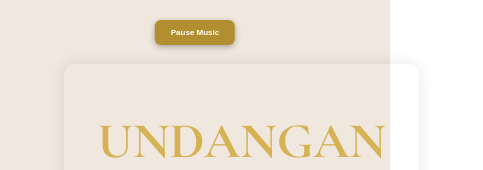
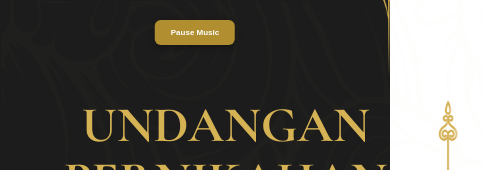
Before and after one commit to mrizqik29/web-undangan, a Vue app: page / in a window 390 px wide. Shown: the top 170 px of the page, 483 px wide, since content can reach past the window. Built offline with nearby package versions, Linux system fonts and the light colour scheme.

Commit message:
Test responsive HP

```diff
--- a/src/components/WeddingInvitation.vue
+++ b/src/components/WeddingInvitation.vue
@@ -215,21 +215,17 @@ function scrollToAcara() {
 <style scoped>
 @import url('https://fonts.googleapis.com/css2?family=Cormorant+Garamond:ital,wght@0,300..700;1,300..700&family=Great+Vibes&family=Poppins:ital,wght@0,100;0,200;0,300;0,400;0,500;0,600;0,700;0,800;0,900;1,100;1,200;1,300;1,400;1,500;1,600;1,700;1,800;1,900&display=swap');
 /* --- Container Utama --- */
-.invitation-container {
-  max-width: 600px;
-  font-family: 'Arial', sans-serif;
-  color: #1c3b2c;
-  background-color: #1c3b2c;
-  text-align: center;
+/* .invitation-container {
+  max-width: 780px;
+  left: 0.2rem;
   position: relative;
   z-index: 0;
   overflow: hidden;
-  border-radius: 10px;
-  box-shadow: 0 0 15px rgba(0,0,0,0.1);
-  background: transparent;
+  margin: auto;
+
 }
-/* 🌄 Background Pernikahan - Gunung & Gradasi Warna */
-.invitation-container::before {
+
+.invitation-container::before{
   content: "";
   position: fixed;
   top: 0;
@@ -240,7 +236,8 @@ function scrollToAcara() {
   background:
     linear-gradient(to bottom, #1C1C1C, #1C1C1C, #1C1C1C);
   background-repeat: no-repeat;
-}
+} */
+
 
 .bg-ataskanan {
   position: fixed;
@@ -251,7 +248,7 @@ function scrollToAcara() {
   z-index: 0;
   background-image: var(--bgataskanan);
   background-repeat: no-repeat;
-  background-position: 35rem 41rem;
+  background-position: 34.2rem 41rem;
   background-size: 300px auto ;
   transform: rotate(180deg);
 }
@@ -264,7 +261,7 @@ function scrollToAcara() {
   z-index: 0;
   background-image: var(--bgataskanan);
   background-repeat: no-repeat;
-  background-position: 35rem 41rem;
+  background-position: 35.5rem 41rem;
   background-size: 300px auto ;
   transform: scaleX(-1) rotate(180deg);
 }
@@ -277,7 +274,7 @@ function scrollToAcara() {
   z-index: 0;
   background-image: var(--bgataskanan);
   background-repeat: no-repeat;
-  background-position: 35rem 41rem;
+  background-position: 34.2rem 41rem;
   background-size: 300px auto ;
   transform: scaleX(-1);
 }
@@ -290,7 +287,7 @@ function scrollToAcara() {
   z-index: 0;
   background-image: var(--bgataskanan);
   background-repeat: no-repeat;
-  background-position: 35rem 41rem;
+  background-position: 35.5rem 41rem;
   background-size: 300px auto ;
 }
 .bg-tengah {
@@ -310,64 +307,17 @@ function scrollToAcara() {
 .background {
   position: fixed;
   top: 0;
-  left: 34.7rem;
+  left: 35.3rem;
   width: 48.7rem;
   height: 100rem;
   z-index: -2;
-  opacity: 1%;
+  opacity: 2%;
   background-image: var(--background);
   background-repeat: repeat;
   background-position: center rem;
   background-size: 100rem auto ;
 }
 
-
-/* Untuk responsif - memastikan konten tetap terlihat */
-@media (max-width: 600px) {
-  .invitation-container {
-    padding: 1rem;
-  }
-    .invitation-container::before {
- content: "";
-  position: fixed;
-  top: 0;
-  left: 0;
-  width: 100vw;
-  height: 100vh;
-  z-index: -2;
-  background:
-    var(--bawahkiri) no-repeat -6rem 33rem,
-    var(--bawahkanan) no-repeat 17rem 33rem,
-    var(--ataskiri) no-repeat -1rem -2rem,
-    var(--ataskanan) no-repeat 18rem -2rem,
-    linear-gradient(to bottom, #f0f8f4, #e9f3ed, #dbe9de);
-  background-size:
-    15rem,
-    15rem,
-    10rem,
-    10rem,
-    cover,
-    cover,
-    cover,
-    cover;
-  background-repeat: no-repeat;
-  }
-}
-.bird {
-  position: absolute;
-  top: 50px;
-  left: 50px;
-  width: 50rem;
-  opacity: 0.7;
-}
-.cloud-container {
-  position: fixed;
-  top: 10vh;
-  left: 0;
-  width: 100vw;
-  z-index: -2;
-  pointer-events: none;
-}
 
 .watermark {
   position: fixed;
@@ -418,20 +368,9 @@ function scrollToAcara() {
   background-color: #7a564a;
 }
 
-/* Responsif: tombol mengecil di layar kecil */
-@media (max-width: 500px) {
-  .music-control button {
-    padding: 8px 16px;
-    font-size: 8px;
-  }
-}
-
-
-
-
 
 /* --- ANIMASI --- */
-html {
+/* html {
     scroll-behavior: smooth;
 }
 .fade-in {
@@ -443,6 +382,148 @@ html {
 .fade-in.visible {
     opacity: 1;
     transform: translateY(0);
+} */
+
+
+/* Respnsive cuy */
+@media (max-width: 500px) {
+  .music-control button {
+    padding: 8px 16px;
+    font-size: 8px;
+  }
 }
 
+@media (max-width: 768px) {
+.invitation-container {
+  max-width: 900px;
+  left: 0rem;
+  position: relative;
+  z-index: 0;
+  overflow: hidden;
+  margin: auto;
+
+}
+
+.invitation-container::before {
+  content: "";
+  position: fixed;
+  top: 0;
+  left: 0;
+  width: 100%;
+  height: 100%;
+  z-index: -3;
+  background: linear-gradient(to bottom, #1C1C1C, #1C1C1C, #1C1C1C);
+  background-repeat: no-repeat;
+}
+.bg-ataskanan {
+  position: fixed;
+  top: 0;
+  right: 0;
+  width: 100vw;
+  height: 100vh;
+  z-index: 0;
+
+  background-image: var(--bgataskanan);
+  background-repeat: no-repeat;
+  background-position: -0.3rem 48rem;
+  background-size: 150px auto ;
+  transform: rotate(180deg);
+}
+.bg-ataskiri {
+  position: fixed;
+  top: 0;
+  right: 3.7rem;
+  width: 100vw;
+  height: 100vh;
+  z-index: 0;
+  background-image: var(--bgataskanan);
+  background-repeat: no-repeat;
+  background-position: 1rem 48.1rem;
+  background-size: 150px auto ;
+  transform: scaleX(-1) rotate(180deg);
+}
+.bg-bawahkanan {
+  position: fixed;
+  top: 5.4rem;
+  right: -2.5rem;
+  width: 100vw;
+  height: 100vh;
+  z-index: 0;
+  background-image: var(--bgataskanan);
+  background-repeat: no-repeat;
+  background-position: 2.2rem 48.1rem;
+  background-size: 150px auto ;
+  transform: scaleX(-1);
+}
+.bg-bawahkiri {
+  position: fixed;
+  top: 5.4rem;
+  right: 3.7rem;
+  width: 100vw;
+  height: 100vh;
+  z-index: 0;
+  background-image: var(--bgataskanan);
+  background-repeat: no-repeat;
+  background-position: 1rem 48.1rem;
+  background-size: 150px auto ;
+
+}
+.bg-pinggirkanan {
+  position: fixed;
+  top: 3rem;
+  right: 26.5rem;
+  width: 100vw;
+  height: 100vh;
+  z-index: 0;
+  background-image: var(--bgpinggirkanan);
+  background-repeat: no-repeat;
+  background-position: 1rem center;
+  background-size: 22px auto ;
+    transform: scaleX(-1);
+}
+.bg-pinggirkiri {
+  position: fixed;
+
+  top: 3rem;
+  left: 26.3rem;
+  width: 10%;
+  margin: auto;
+  /* padding: 10%; */
+  height: 90%;
+  z-index: 0;
+  background-image: var(--bgpinggirkiri);
+  background-repeat: no-repeat;
+  background-position: 1rem center;
+  background-size: 22px auto ;
+
+}
+.bg-tengah {
+  position: fixed;
+  top: 0;
+  right: 1.2rem;
+  width: 100vw;
+  height: 100vh;
+  z-index: -1;
+  opacity: 25%;
+  background-image: var(--bgtengah);
+  background-repeat: no-repeat;
+  background-position: center center;
+  background-size: 150px auto ;
+
+}
+.background {
+  position: fixed;
+  top: 0;
+  left: 0;
+  width: 48.7rem;
+  height: 100rem;
+  z-index: -2;
+  opacity: 2%;
+  background-image: var(--background);
+  background-repeat: repeat;
+  background-position: center rem;
+  background-size: 100rem auto ;
+}
+
+}
 </style>
```
